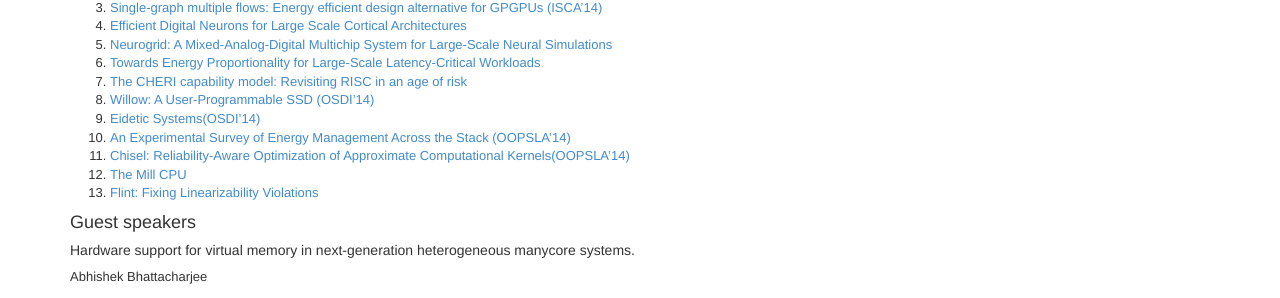
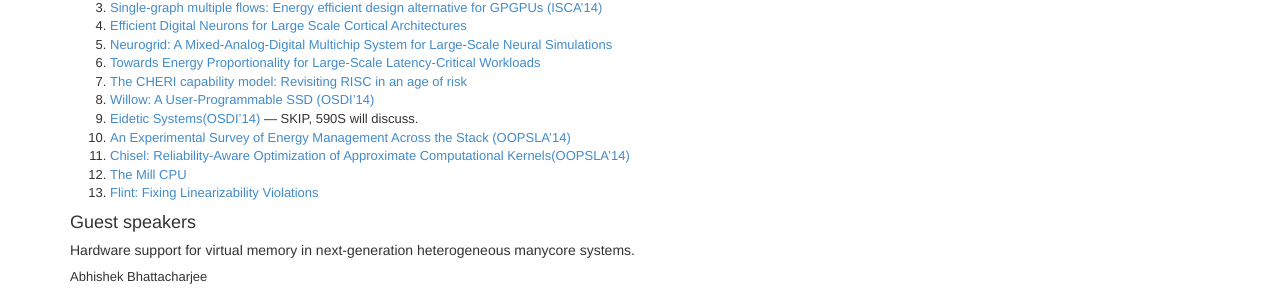
Before and after one commit to uwsampa/cse590g, a Jekyll site: the page built from 14au/index.md, in a window 1280 px wide. Shown: the part 743-1041 px from the top of the page. Built offline with Jekyll 4.4.1, drawn with Linux system fonts in a browser that asks for light colours; nearby versions of some CDN libraries; Markdown is read by kramdown in place of the engine named in the settings.

Commit message:
Update index.md

```diff
--- a/14au/index.md
+++ b/14au/index.md
@@ -36,7 +36,7 @@ layout: base
 6. [Towards Energy Proportionality for Large-Scale Latency-Critical Workloads](http://csl.stanford.edu/~christos/publications/2014.pegasus.isca.pdf)
 7. [The CHERI capability model: Revisiting RISC in an age of risk](http://www.cl.cam.ac.uk/research/security/ctsrd/pdfs/201406-isca2014-cheri.pdf)
 8. [Willow: A User-Programmable SSD (OSDI'14)](http://cseweb.ucsd.edu/~swanson/papers/OSDI2014-Willow.pdf)
-9. [Eidetic Systems(OSDI'14)](http://web.eecs.umich.edu/~ddevec/papers/devecsery14.pdf)
+9. [Eidetic Systems(OSDI'14)](http://web.eecs.umich.edu/~ddevec/papers/devecsery14.pdf) --- SKIP, 590S will discuss.
 10. [An Experimental Survey of Energy Management Across the Stack (OOPSLA'14)](http://arcade.cs.columbia.edu/energy-oopsla14.pdf)
 11. [Chisel: Reliability-Aware Optimization of Approximate Computational Kernels(OOPSLA'14)](http://dspace.mit.edu/bitstream/handle/1721.1/83843/MIT-CSAIL-TR-2014-001.pdf?sequence=1)
 12. [The Mill CPU](http://millcomputing.com/docs/)
```
